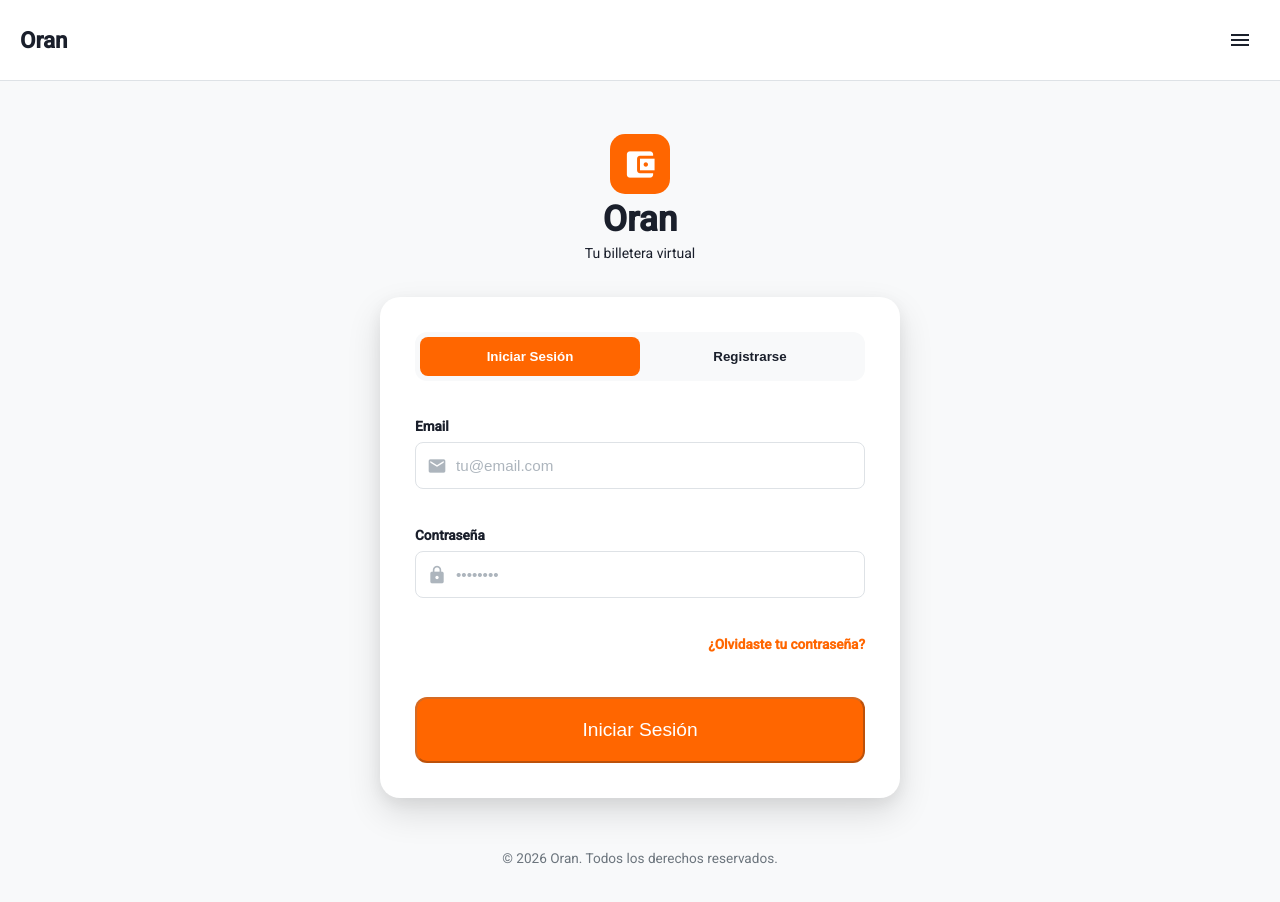
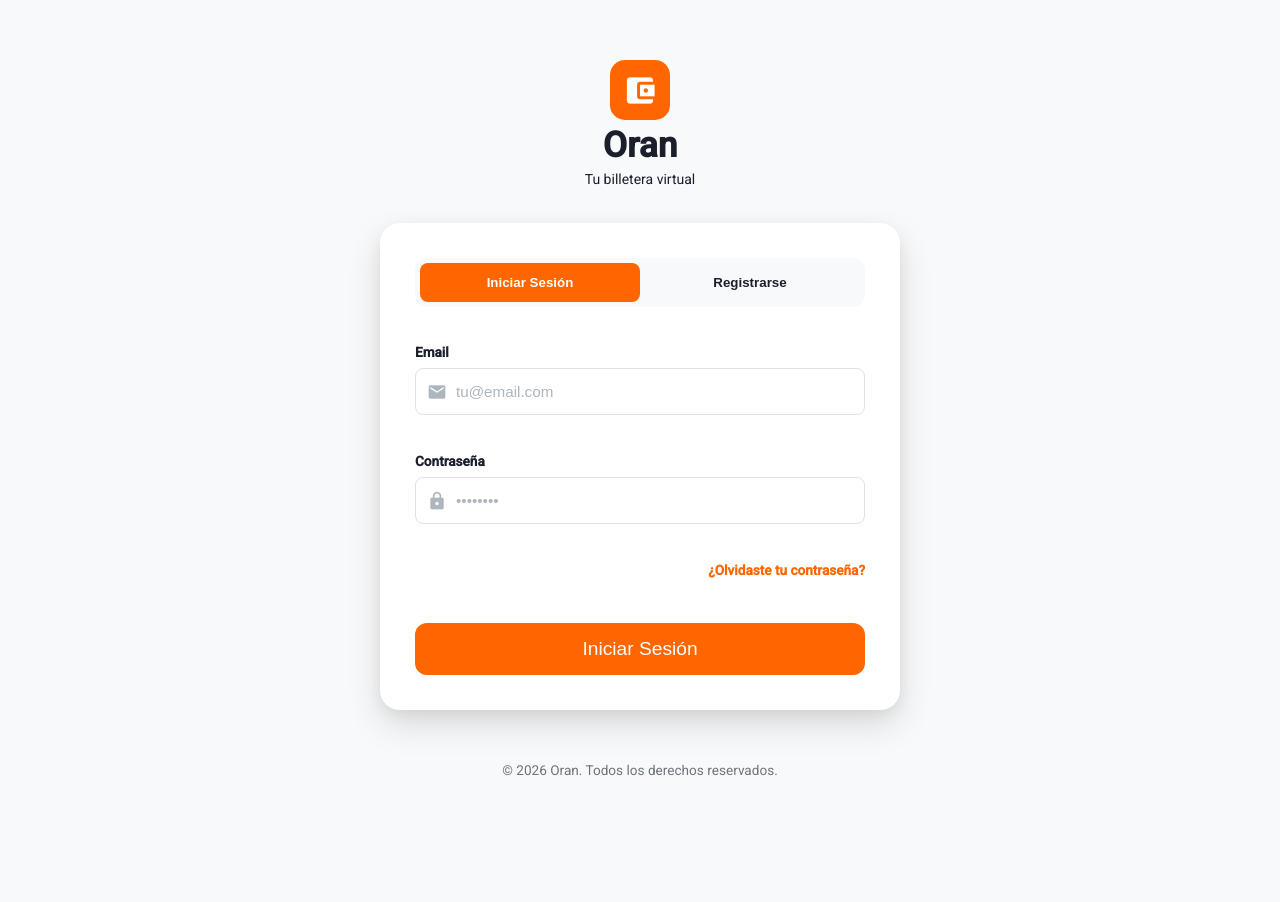
Before and after one commit to CastroLautaro1/Billetera-Front, an Angular app: page /auth in a window 1280 px wide. Shown: the top 902 px of the page. After the commit the page ends 840 px from the top, so only its background shows below. Built offline with nearby package versions, Linux system fonts and the light colour scheme.

Commit message:
feat: hide the navbar when the route is in the auth component

```diff
--- a/src/app/app.css
+++ b/src/app/app.css
@@ -3,7 +3,7 @@ main {
   display: flex;
   justify-content: center; /* Centra el contenido horizontalmente */
   width: 100%;
-  min-height: calc(100vh - 64px); /* Resta la altura de tu navbar */
+  min-height: calc(100vh - 64px); /* Resta la altura del navbar */
   padding: 20px;
   box-sizing: border-box;
 }
@@ -11,6 +11,6 @@ main {
 /* Esta es la clave: el contenedor de la ruta actual */
 .router-container {
   width: 100%;
-  max-width: 1100px; /* EL ANCHO ESTÁNDAR PARA TODA TU APP */
+  max-width: 1100px; /* Ancho estandar para toda la app */
   margin: 0 auto;
 }
--- a/src/app/app.html
+++ b/src/app/app.html
@@ -1,5 +1,7 @@
 <header>
-    <app-navbar-component></app-navbar-component>
+    @if(!isAuthPage()) {
+        <app-navbar-component></app-navbar-component>
+    }
 </header>
 
 <main>
--- a/src/app/app.ts
+++ b/src/app/app.ts
@@ -1,5 +1,5 @@
-import { Component } from '@angular/core';
-import { RouterOutlet } from '@angular/router';
+import { Component, inject } from '@angular/core';
+import { Router, RouterOutlet } from '@angular/router';
 import { NavbarComponent } from './shared/components/navbar/navbar-component';
 
 @Component({
@@ -10,4 +10,10 @@ import { NavbarComponent } from './shared/components/navbar/navbar-component';
 })
 export class App {
   protected title = 'billetera_front';
+  private _router = inject(Router);
+
+  // Si se esta en /auth oculto el navbar
+  isAuthPage() {
+    return this._router.url === '/auth';
+  }
 }
--- a/src/app/features/auth-component/auth-component.css
+++ b/src/app/features/auth-component/auth-component.css
@@ -196,12 +196,14 @@
   width: 100%;
   background-color: var(--accent-primary) !important;
   color: white !important;
-  padding: 20px !important;
+  padding: 15px !important;
   border-radius: 12px !important;
+  border: none;
   font-weight: 500 !important;
   font-size: 1.2rem;
   margin-top: 10px;
   transition: all 0.2s ease-in-out;
+  cursor: pointer;
 }
 
 .btn-primary:hover {
```
